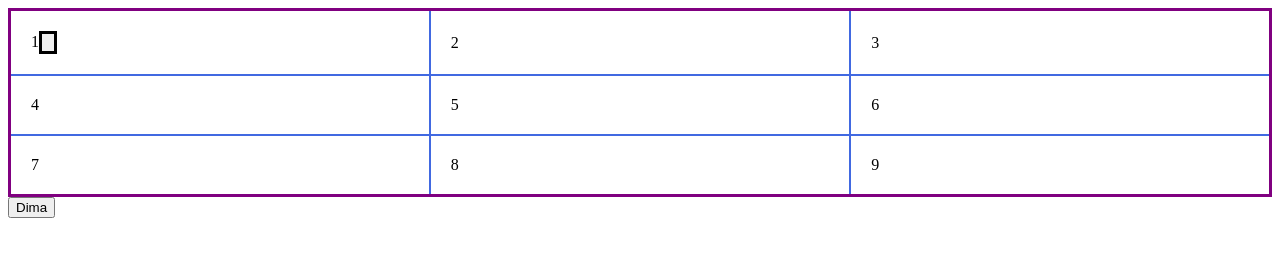
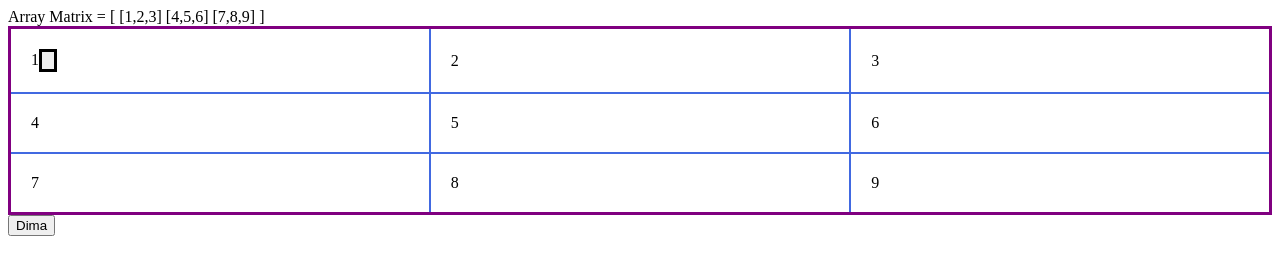
Before and after one commit to Man-Di/TTT, a plain HTML site: page index.html in a window 1280 px wide. Drawn offline with Linux system fonts and the light colour scheme.

Commit message:
27.03.2022-20:03

```diff
--- a/index.html
+++ b/index.html
@@ -8,7 +8,11 @@
     <link rel="stylesheet" href="style.css">
 </head>
 <body>
-
+    Array Matrix = [
+    [1,2,3]
+    [4,5,6]
+    [7,8,9]
+    ]
 
     <table class="table">
         <tr class="tr">
--- a/script.js
+++ b/script.js
@@ -3,6 +3,7 @@
 // }
 
 function f1(a) {
+    while( )
     document.getElementById()
     console.log("privet Dimulik");
 }
```
